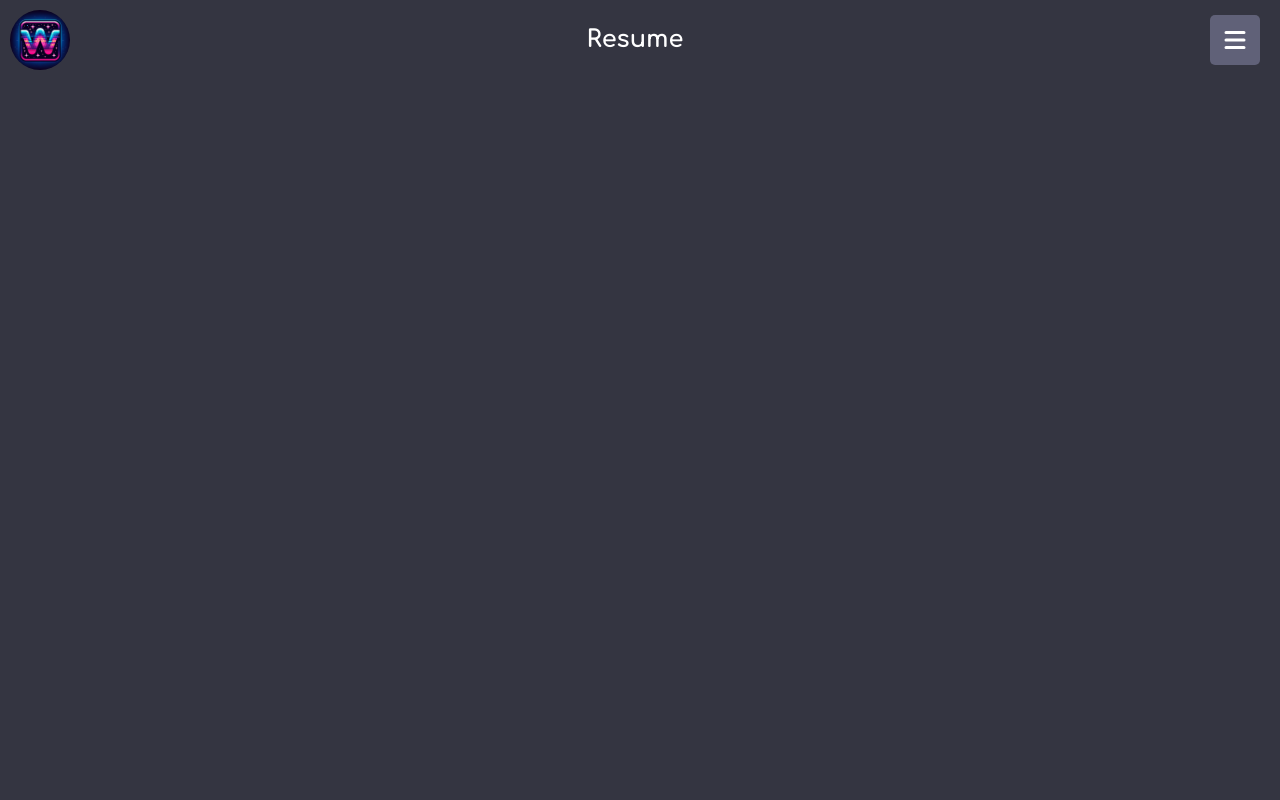
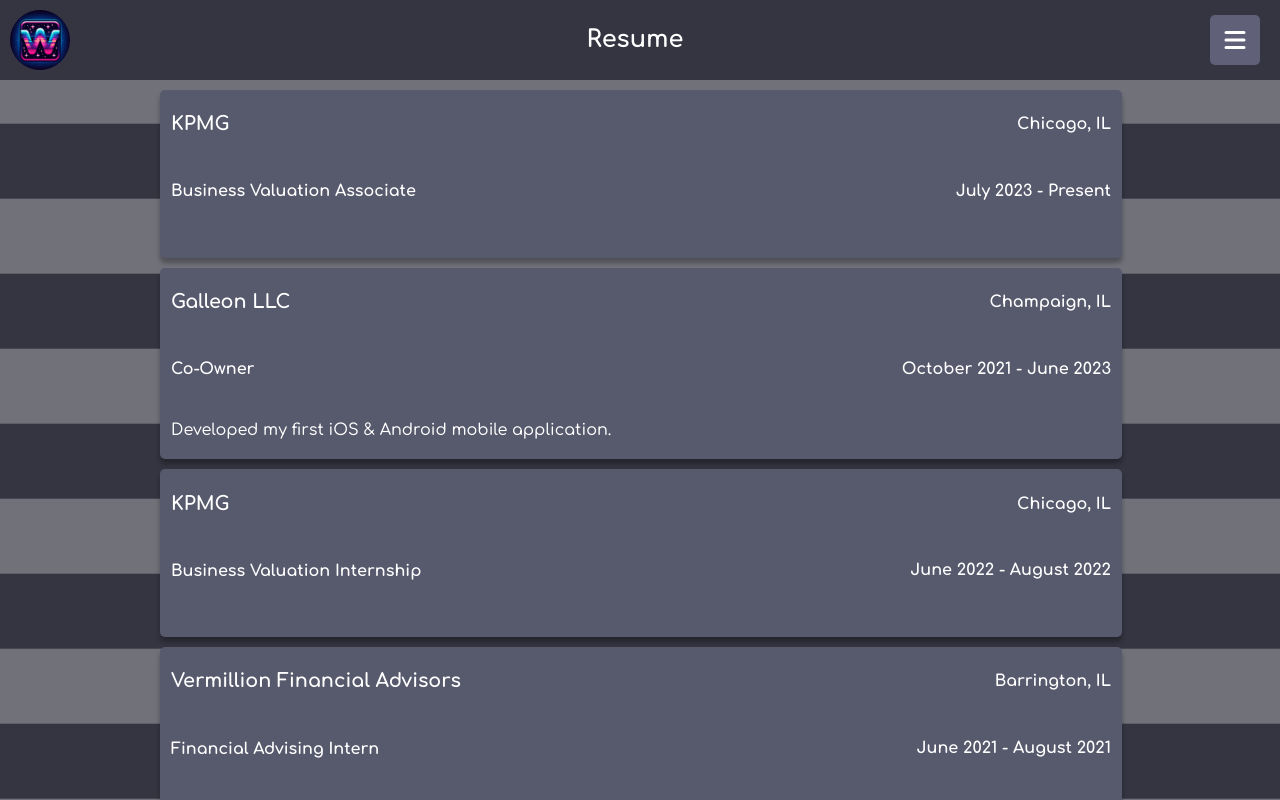
Before and after one commit to evanwaller03/personal-website, a React (Vite) app: page /resume in a window 1280 px wide. Built offline with nearby package versions, Linux system fonts and the light colour scheme.

Commit message:
big update

```diff
--- a/src/components/ChatInterface.tsx
+++ b/src/components/ChatInterface.tsx
@@ -79,7 +79,7 @@
         </button>
       </form>
 
-      <p style={{ fontSize: '12px' }}>Responses from OpenAI's API may be incorrect. Please reach out to me (Evan) if you have further questions! Side note: chats do not build off one another, but dont worry.. I'm working on a better WallerGPT experience.</p>
+      <p style={{ fontSize: '12px' }}>Responses from OpenAI may be incorrect. Please reach out to Evan if you have questions! Note: chats don't build off eachother. I'm working that.</p>
 
     </div>
   );
--- a/src/components/NavBar.tsx
+++ b/src/components/NavBar.tsx
@@ -92,7 +92,7 @@
           <div onClick={() => handleNavigation('/resume')}>Resume</div>
           <div onClick={() => handleNavigation('/mycode')}>My Code</div>
           <div onClick={() => handleNavigation('/youtube')}>YouTube</div>
-          <div onClick={() => handleNavigation('/galaxyinvaders')}>Galaxy Invaders</div>
+          {/* <div onClick={() => handleNavigation('/galaxyinvaders')}>Galaxy Invaders</div> */}
           <div onClick={() => handleNavigation('/wallergpt')}>WallerGPT</div>
           {/* <div onClick={() => handleNavigation('/quotes')}>Quotes</div> */}
           <div onClick={() => handleNavigation('/interests')}>Interests</div>
--- a/src/views/MyCode.tsx
+++ b/src/views/MyCode.tsx
@@ -102,6 +102,7 @@
                 width: '100%',
                 minHeight: `${containerHeight}px`,
                 overflowY: 'scroll',
+                paddingTop: '80px',
             }}>
                 <div style={{
                     display: 'flex',
@@ -172,8 +173,8 @@
                             <img src="/galleon-home-2.jpeg" alt="Galleon Home Screen Variation 2" style={imageStyle}/>
                         </div>
                     </div>
-                    <h1 style={{color: '#ffffff',textAlign: 'center',width: '100%',fontSize: isMobile ? '1.2em' : '1.8em',}}>We start in October of 2021. 1.5 years later...</h1>
-                    <h1 style={{color: '#22bcf3',textAlign: 'center',width: '100%',fontSize: isMobile ? '1.4em' : '2.2em',}}>We launched in May 2023</h1>
+                    <h1 style={{color: '#ffffff',textAlign: 'center',width: '100%',fontSize: isMobile ? '1.2em' : '1.8em',}}>We started in October of 2021. 1.5 years later...</h1>
+                    <h1 style={{color: '#22bcf3',textAlign: 'center',width: '100%',fontSize: isMobile ? '1.4em' : '2.2em', marginBottom: '35px'}}>We launched in May 2023</h1>
                 </div>
             </div>
         </div>
--- a/src/views/Resume.tsx
+++ b/src/views/Resume.tsx
@@ -1,25 +1,137 @@
-import React from 'react';
+import React, { useState, useEffect } from 'react';
 import NavBar from '../components/NavBar';
-import ChatInterface from '../components/ChatInterface';
+
+const Achievement = ({ company, title, description, location, date, url } : any) => {
+  const [isHovered, setIsHovered] = useState(false);
+  const [windowWidth, setWindowWidth] = useState(window.innerWidth);
+  const isMobile = windowWidth < 600;
+
+  useEffect(() => {
+    const handleResize = () => {
+        setWindowWidth(window.innerWidth);
+    };
+
+    window.addEventListener('resize', handleResize);
+
+    return () => {
+        window.removeEventListener('resize', handleResize);
+    };
+}, []);
+
+
+  const achievementStyle: React.CSSProperties = {
+    borderRadius: '5px',
+    boxShadow: '0 5px 5px rgba(0,0,0,0.3)',
+    display: 'flex',
+    flexDirection: 'column',
+    justifyContent: 'center',
+    alignItems: 'flex-start',
+    width: '100%',
+    cursor: 'pointer',
+    backgroundColor: '#57596d',
+    border: isHovered ? '1px solid #ffffff' : '1px solid transparent',
+    transition: 'border 0.3s, box-shadow 0.3s',
+  };
+
+  const handleMouseEnter = () => {
+    setIsHovered(true);
+  };
+
+  const handleMouseLeave = () => {
+    setIsHovered(false);
+  };
+
+  return (
+    <a href={url} target="_blank" rel="noopener noreferrer" style={{ textDecoration: 'none', width: isMobile ? '90%' : '75%', marginBottom: '10px' }}>
+      <div
+        style={achievementStyle}
+        onMouseEnter={handleMouseEnter}
+        onMouseLeave={handleMouseLeave}
+      >
+        <div style={{ display: 'flex', flexDirection: 'row', width: '100%', justifyContent: 'center' }}>
+            <div style={{ display: 'flex', flexDirection: 'column', width: isMobile ? '50%' : '75%'}}>
+                <h3 style={{ color: '#ffffff', paddingLeft: '10px', paddingRight: '10px', fontSize: '1.2em' }}>{company}</h3>
+                <h4 style={{ color: '#ffffff', paddingLeft: '10px', paddingRight: '10px' }}>{title}</h4>
+            </div>
+            <div style={{ display: 'flex', flexDirection: 'column', width: isMobile ? '50%' : '25%'}}>
+                <h4 style={{ color: '#ffffff', textAlign: 'right', paddingLeft: '10px', paddingRight: '10px' }}>{location}</h4>
+                <h4 style={{ color: '#ffffff', textAlign: 'right', paddingLeft: '10px', paddingRight: '10px' }}>{date}</h4>
+            </div>
+
+        </div>
+        <p style={{ color: '#ffffff', paddingLeft: '10px', paddingRight: '10px'}}>{description}</p>
+      </div>
+    </a>
+  );
+};
 
 const Resume = () => {
     const pageStyle: React.CSSProperties = {
+        position: 'relative',
         display: "flex",
         flexDirection: "column",
         justifyContent: "flex-start",
         alignItems: "center",
-        height: "100%", // This makes the inner container take up 100% of the parent's height
+        paddingTop: '90px', // Adjust this value to match the NavBar height
         width: "100%",
-        paddingTop: '25px'
+        overflow: 'auto',
+        minHeight: '100vh', // Ensures that the container is at least as tall as the viewport
     };
 
     return (
-        <div style={{ position: 'relative', width: '100vw', height: '100vh', backgroundColor: '#343541', overflow: 'hidden' }}>
+        <div style={{ position: 'relative', width: '100vw', height: '100vh', overflow: 'auto'}}>
+            <div className='moving-background'></div>
             <div className='navbar-div'>
                 <NavBar title='Resume'/>
             </div>
             <div style={pageStyle}>
-
+                <Achievement
+                    company="KPMG"
+                    title="Business Valuation Associate"
+                    description=""
+                    location="Chicago, IL"
+                    date="July 2023 - Present"
+                    url='https://kpmg.com/us/en/capabilities-services/tax-services/mergers-acquisitions-tax-and-valuations/valuations.html'
+                />
+                <Achievement
+                    company="Galleon LLC"
+                    title="Co-Owner"
+                    description="Developed my first iOS & Android mobile application."
+                    location="Champaign, IL"
+                    date="October 2021 - June 2023"
+                    url="https://evanwaller.com/mycode"
+                />
+                <Achievement
+                    company="KPMG"
+                    title="Business Valuation Internship"
+                    description=""
+                    location="Chicago, IL"
+                    date="June 2022 - August 2022"
+                    url='https://kpmg.com/us/en/capabilities-services/tax-services/mergers-acquisitions-tax-and-valuations/valuations.html'
+                />
+                <Achievement
+                    company="Vermillion Financial Advisors"
+                    title="Financial Advising Intern"
+                    description=""
+                    location="Barrington, IL"
+                    date="June 2021 - August 2021"
+                    url="https://www.vermillionfinancial.com/about-us/advisors/"
+                />
+                <Achievement
+                    company="Lake Forest Casket"
+                    title="Casket Technician"
+                    description=""
+                    location="Villa Park, IL"
+                    date="June 2020 - August 2020"
+                    url='https://lakeforestcasket.com/about-us/'
+                />
+                <Achievement
+                    company="Students 4 hire"
+                    title="Co-Owner"
+                    description=""
+                    location="Palatine, IL"
+                    date="May 2020 - August 2020"
+                />
             </div>
         </div>
     );
--- a/src/views/WallerGPT.tsx
+++ b/src/views/WallerGPT.tsx
@@ -11,7 +11,7 @@
         alignItems: "center",
         height: "100%", // This makes the inner container take up 100% of the parent's height
         width: "100%",
-        paddingTop: '25px'
+        paddingTop: '80px'
     };
 
     return (
--- a/src/views/Welcome.tsx
+++ b/src/views/Welcome.tsx
@@ -30,6 +30,8 @@
         height: "fit-content",
         width: isMobile ? "90%" : "50%",
         paddingTop: '25px',
+        paddingLeft: '10px',
+        paddingRight: '10px',
         color: '#FFFFFF', // Assuming white text for readability
         textAlign: 'center',
         overflowY: 'scroll', // Always scrollable
@@ -46,24 +48,25 @@
     };
 
     return (
-        <div style={{ position: 'relative', width: '100vw', height: '100vh', overflow: 'hidden'}}>
+        <div style={{ position: 'relative', width: '100vw', height: '100vh', overflow: 'auto', paddingBottom: '25px'}}>
         <div className="moving-background"></div> {/* Separate div for moving background */}
         <div className='navbar-div'>
             <NavBar title="Wally's World"/>
         </div>
-        <div style={{display: 'flex', justifyContent: 'center', alignItems: 'center', flexDirection: 'column', width: '100%'}}>
+        <div style={{display: 'flex', justifyContent: 'center', alignItems: 'center', flexDirection: 'column', width: '100%', marginTop: '80px', overflow: 'scroll'}}>
             <h1 style={titleStyle}>Welcome to Wally's World</h1>
             <div style={pageStyle}>
 
-                    <p>Welcome! Explore my blend of coding projects and personal interests. If you have any questions, feel free to ask <Link className='hover-underline' style={{ fontWeight: 'bold', fontSize: '1.2em', textDecoration: isMobile ? 'underline': '', display: 'inline'}} to="/wallergpt"> WallerGPT: my openAI fine-tuned chatbot</Link>. Happy exploring!</p>
+                    <p>Welcome! My name is <span style={{color: '#22bcf3', fontSize: '1.3em'}}>Evan Waller</span> and this is my resume website. If you have any questions, feel free to ask <Link className='hover-underline' style={{ color: '#22bcf3', fontWeight: 'bold', fontSize: '1.3em', textDecoration: isMobile ? 'underline': '', display: 'inline'}} to="/wallergpt"> WallerGPT: my openAI fine-tuned chatbot</Link>. Happy exploring!</p>
+                    <Link className='hover-underline' style={{marginTop: '50px', marginBottom: '15px'}} to="/resume">📄 <strong style={{fontSize: isMobile ? '1.1em' : '1.8em', textDecoration: isMobile ? 'underline': ''}}>Resume:</strong> Education & Professional Work Experience</Link>
+                    <Link className='hover-underline' style={{marginBottom: '15px'}} to="/mycode">💻 <strong style={{fontSize: isMobile ? '1.1em' : '1.8em', textDecoration: isMobile ? 'underline': ''}}>My Code:</strong> What I Have Built</Link>
+                    <Link className='hover-underline' style={{marginBottom: '15px',}} to="/wallergpt">🤖 <strong style={{fontSize: isMobile ? '1.1em' : '1.8em', textDecoration: isMobile ? 'underline': ''}}>WallerGPT:</strong> My AI Clone (In Progress)</Link>
+                    <Link className='hover-underline' style={{marginBottom: '15px'}}to="/youtube">🚀 <strong style={{fontSize: isMobile ? '1.1em' : '1.8em', textDecoration: isMobile ? 'underline': ''}}>Anding Analytics - YouTube:</strong> My YouTube Channel</Link>
+                    {/* <Link className='hover-underline' style={{marginTop: '15px'}} to="/galaxyinvaders">🕹️ <strong style={{fontSize: isMobile ? '1.1em' : '1.8em', textDecoration: isMobile ? 'underline': ''}}>Galaxy Invaders:</strong> A Tribute To My First Python Creation</Link> */}
+                    <Link className='hover-underline' style={{marginBottom: '50px',}} to="/interests">🌌 <strong style={{fontSize: isMobile ? '1.1em' : '1.8em', textDecoration: isMobile ? 'underline': ''}}>Interests:</strong> What I Do For Fun</Link>
 
-                    <Link className='hover-underline' style={{marginTop: '50px'}}to="/youtube">🚀 <strong style={{fontSize: isMobile ? '1.1em' : '1.4em', textDecoration: isMobile ? 'underline': ''}}>YouTube Channel - Anding Analytics:</strong> My YouTube Channel</Link>
-                    <Link className='hover-underline' style={{marginTop: '15px'}} to="/galaxyinvaders">🕹️ <strong style={{fontSize: isMobile ? '1.1em' : '1.4em', textDecoration: isMobile ? 'underline': ''}}>Galaxy Invaders:</strong> A Tribute To My First Python Creation</Link>
-                    <Link className='hover-underline' style={{marginTop: '15px'}} to="/resume">📄 <strong style={{fontSize: isMobile ? '1.1em' : '1.4em', textDecoration: isMobile ? 'underline': ''}}>Resume:</strong> Education & Professional Work Experience</Link>
-                    <Link className='hover-underline' style={{marginTop: '15px', marginBottom: '15px'}} to="/interests">🌌 <strong style={{fontSize: isMobile ? '1.1em' : '1.4em', textDecoration: isMobile ? 'underline': ''}}>Interests:</strong> My Hobbies & Interests</Link>
-                    <Link className='hover-underline' style={{marginBottom: '50px'}} to="/mycode">💻 <strong style={{fontSize: isMobile ? '1.1em' : '1.4em', textDecoration: isMobile ? 'underline': ''}}>My Code:</strong> What I Have Built</Link>
 
-                    <p style={{fontSize:'13px'}}>Disclaimer: I am still learning. Contact me if you have any cool ideas or would like to report a bug. Email: evanwaller03@gmail.com</p>
+                    <p style={{fontSize:'13px'}}>Disclaimer: The website will forever be a work in progress. Contact me if you have any cool ideas or would like to report a bug. Email: evanwaller03@gmail.com</p>
                 </div>
             </div>
         </div>
--- a/src/views/loggedInViews.css
+++ b/src/views/loggedInViews.css
@@ -16,6 +16,9 @@
     align-items: center; /* Centers items vertically in the container */
     justify-content: center;
     padding: 0 0 0 0; /* Adds some padding on the sides */
+    z-index: 1003;
+    position: fixed;
+    top: 0;
 }
 
 .centered-content {
```
Also changed, not shown: src/views/YouTube.tsx (+5 -4 lines).
